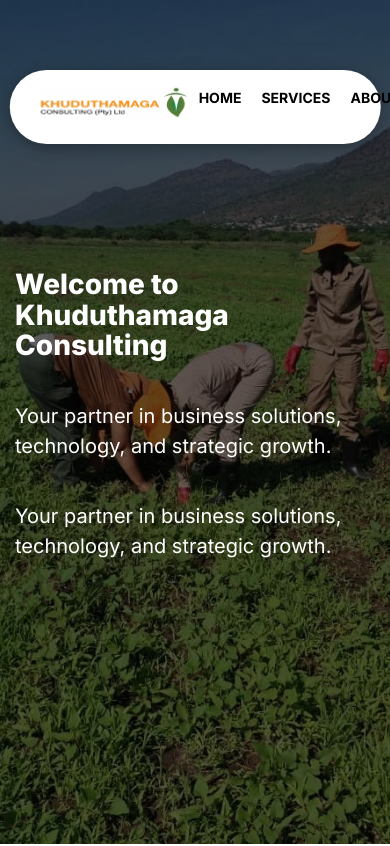
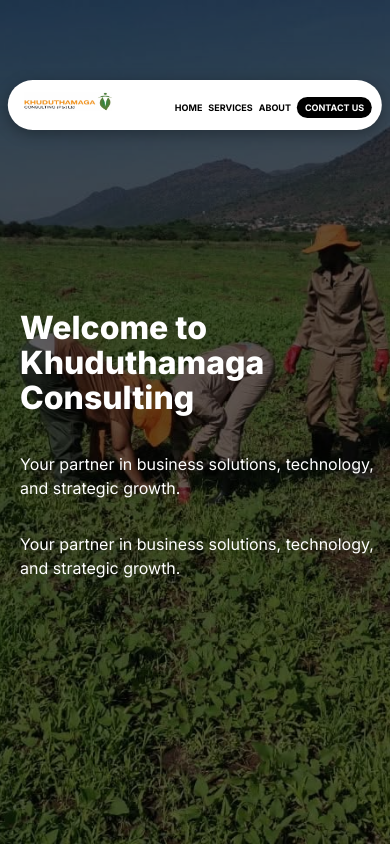
Before and after one commit to JosephMotshana/khuduthamaga, a React (Vite) app: page / in a window 390 px wide. Shown: the top 846 px of the page. Built offline with nearby package versions, Linux system fonts and the light colour scheme.

Commit message:
i fixed the navbar for mobile

```diff
--- a/src/global.css
+++ b/src/global.css
@@ -125,7 +125,55 @@ html, body {
 
 /* MOBILE RESPONSIVENESS */
 @media screen and (max-width: 768px) {
-  .navbar { top: 70px !important; }
-  .hero { padding: 250px 15px 40px 15px !important; justify-content: flex-start !important; }
-  .hero h1 { font-size: 28px !important; }
+  .navbar {
+    width: 96% !important;
+    padding: 8px 10px !important;
+    top: 80px !important;
+
+    /* CRITICAL FIXES */
+    display: flex !important;
+    flex-wrap: nowrap !important; /* Forces all items to stay on the same line */
+    justify-content: space-between !important;
+    align-items: center !important;
+  }
+
+  .logo {
+    height: 30px !important; /* Smaller logo gives more room for links */
+    flex-shrink: 0; /* Prevents the logo from being squashed */
+  }
+
+  .nav-links {
+    display: flex !important;
+    flex-wrap: nowrap !important; /* Prevents links from wrapping inside their own list */
+    gap: 6px !important; /* Tightens space between Home, Services, etc. */
+    margin: 0 !important;
+    padding: 0 !important;
+  }
+
+  .nav-links li {
+    white-space: nowrap !important; /* Prevents text like "Contact Us" from breaking into two lines */
+  }
+
+  .nav-links li a {
+    font-size: 9px !important; /* Scaled down for ultra-narrow screens */
+  }
+
+  .nav-links li.contact-link a {
+    padding: 5px 8px !important;
+    font-size: 9px !important;
+  }
+
+  /* HERO ADJUSTMENTS */
+  .hero {
+    padding: 100px 10px 60px 20px !important; /* Kept closer to navbar as requested */
+    background-attachment: scroll !important;
+  }
+
+  .hero h1 {
+    font-size: 32px !important;
+  }
+
+  .hero p {
+    font-size: 16px !important;
+  }
 }
```
